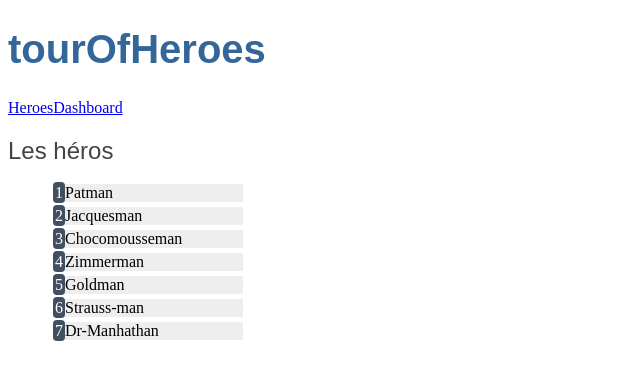
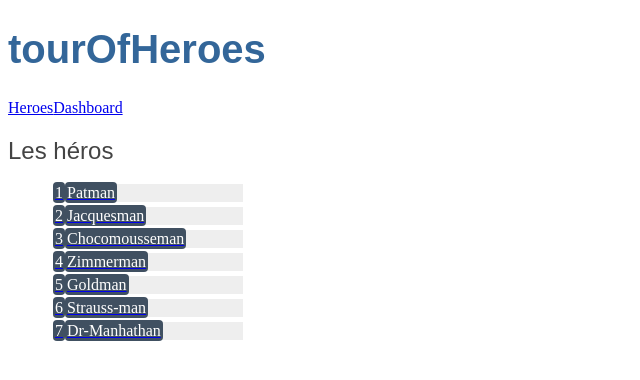
Before and after one commit to codages-de-Fred/Projets_Formation, an Angular app in the folder Angular/tourOfHeroes/: page /heroes in a window 1280 px wide. Shown: the top 380 px of the page, without its empty margins (0-640 px from the left). Built offline with nearby package versions, Linux system fonts and the light colour scheme.

Commit message:
liens sur la liste pour afficher les détails

```diff
--- a/Angular/tourOfHeroes/src/app/app-routing.module.ts
+++ b/Angular/tourOfHeroes/src/app/app-routing.module.ts
@@ -2,13 +2,15 @@ import { NgModule } from '@angular/core';
 import { Routes, RouterModule } from '@angular/router';
 import { HeroesComponent } from './heroes/heroes.component';
 import { DashboardComponent } from './dashboard/dashboard.component';
+import { HeroDetailComponent } from './hero-detail/hero-detail.component';
 
 const routes: Routes = [
   { path: 'heroes', component: HeroesComponent },
   { path: 'dashboard', component: DashboardComponent},
-  { path: '', redirectTo: '/dashboard', pathMatch: 'full'}
+  { path: '', redirectTo: '/dashboard', pathMatch: 'full'},
   //il faut lui mettre le patchMatch en full qui indique qu'il cible le nom du chemin entièrement
   //sinon pathMatch est en préfixe par défaut
+  { path: 'detail/:id', component: HeroDetailComponent}
 ];
 
 @NgModule({
--- a/Angular/tourOfHeroes/src/app/hero-detail/hero-detail.component.ts
+++ b/Angular/tourOfHeroes/src/app/hero-detail/hero-detail.component.ts
@@ -1,5 +1,7 @@
 import { Component, OnInit, Input } from '@angular/core';
 import { Hero } from '../hero';
+import { ActivatedRoute } from '@angular/router';
+import { HeroService } from '../services/hero.service';
 
 @Component({
   selector: 'app-hero-detail',
@@ -8,12 +10,23 @@ import { Hero } from '../hero';
 })
 export class HeroDetailComponent implements OnInit {
 
-  //@Input permet de préparer un component à recevoir une donnée en entrée lors de son appel
-  @Input() hero: Hero;
-
-  constructor() { }
+  id: number;
+  hero: Hero;
+  //on récupère la route qu'il l'a amenée ici
+  constructor(private route : ActivatedRoute, private heroService: HeroService) { }
 
   ngOnInit(): void {
+    this.id = +this.route.snapshot.paramMap.get('id');
+    //+ transforme une string (de la route) en number, on puvait utiliser parseInt()
+    //snapshot = on prend on capture de la route, au cas où si la route change
+    //paraMap = structure qui contient les paramètres
+    //get('id') renvoie l'id
+    //=> on récupère l'id ds les paramètres de la route qu'on a captée
+    this.getHero();
+  }
+
+  getHero() {
+    this.heroService.getHero(this.id).subscribe((data) => this.hero = data)
   }
 
 }
--- a/Angular/tourOfHeroes/src/app/heroes/heroes.component.html
+++ b/Angular/tourOfHeroes/src/app/heroes/heroes.component.html
@@ -7,10 +7,11 @@ pour un héro -->
 <ul>
     <!-- on fait une boucle for (forEach)
     *ngFor est le nom pour appeler une boucle for pour angular -->
-    <li *ngFor="let hero of heroes" (click)="onSelect(hero)" [class.selected]="hero === selectedHero">
-    <!--si on sélectionne le héros, se classe change -->
-        <span>{{ hero.id }}</span>{{ hero.name }}
+    <li *ngFor="let hero of heroes">
+        <a routerLink="/detail/{{hero.id}}">
+            <span class="badge">{{ hero.id }}</span>
+            <span>{{ hero.name }}</span>
+        </a>
+
     </li>
 </ul>
-
-<app-hero-detail [hero]="selectedHero"></app-hero-detail>
--- a/Angular/tourOfHeroes/src/app/services/hero.service.ts
+++ b/Angular/tourOfHeroes/src/app/services/hero.service.ts
@@ -12,7 +12,13 @@ export class HeroService {
 
   //pour gérer les demandes asynchrones (en attendant le téléchargement de la demande)
   //Observable est un objet qui attend de recevoir ttes les données pour les envoyer
+  //of est pour l'Observable
   getHeroes(): Observable<Hero[]> {
     return of(HEROES);
   }
+  //pour hero-detail
+  getHero(id: number): Observable<Hero> {
+    //cherche le hero où son id est égal à celui envoyé en paramètre
+    return of(HEROES.find(hero => hero.id === id));
+  }
 }
```
